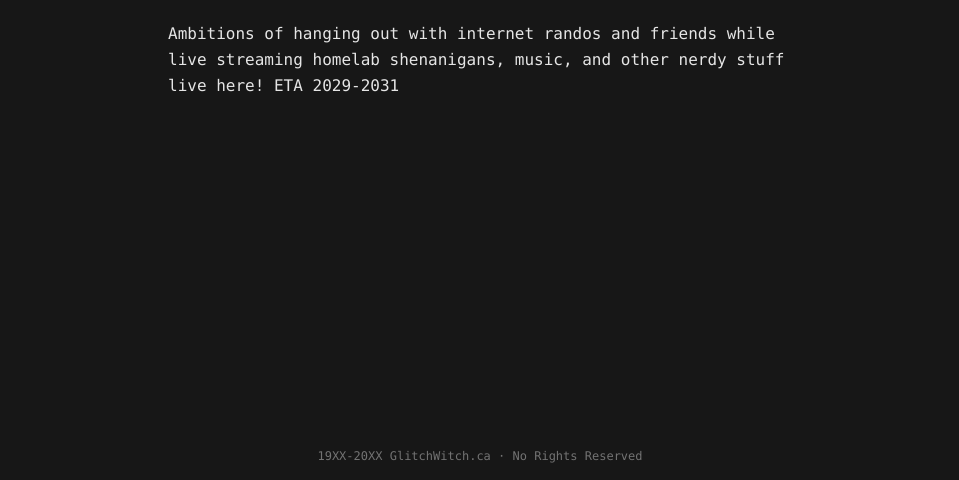
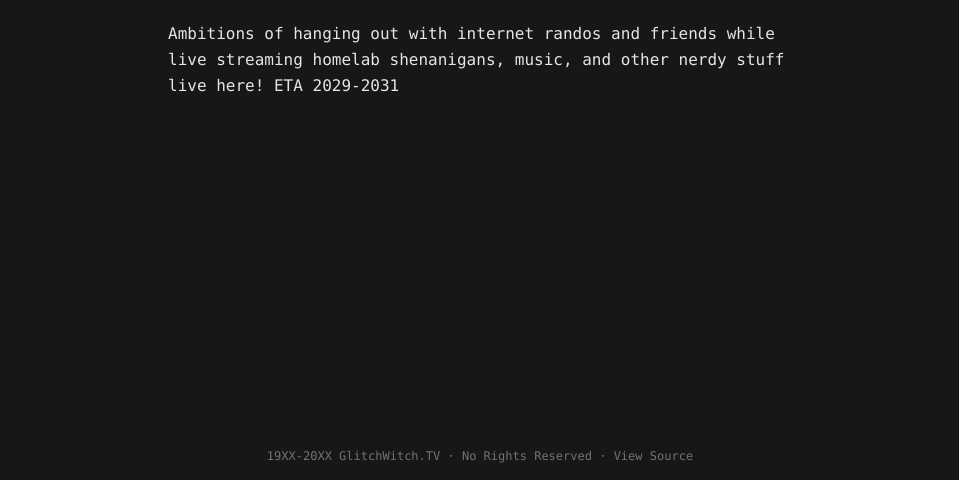
Before and after one commit to GlitchWitch/glitchwitch.tv, a plain HTML site: page index.html in a window 1280 px wide. Shown: the part 320-800 px from the top of the page, without its empty margins (160-1119 px from the left). Drawn offline with nearby package versions, Linux system fonts and the light colour scheme.

```diff
--- a/index.html
+++ b/index.html
@@ -43,7 +43,7 @@
         </section>
       </main>
       <footer class="text-center py-4 text-neutral-500 text-xs">
-        19XX-20XX GlitchWitch.ca &middot; No Rights Reserved
+        19XX-20XX GlitchWitch.TV &middot; No Rights Reserved &middot; <a href="https://github.com/GlitchWitch/glitchwitch.ca" class="hover:underline"/>View Source</a>
       </footer>
     </div>
   </body>
```
